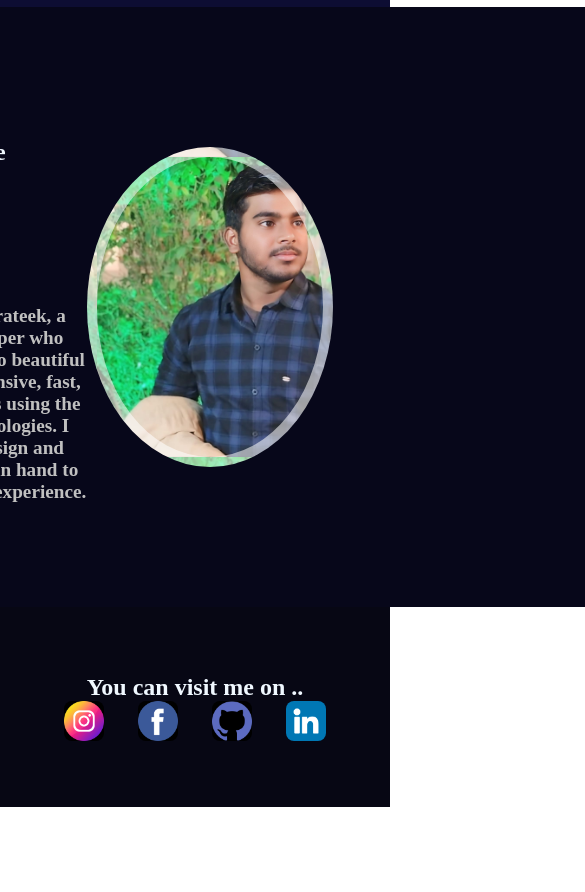
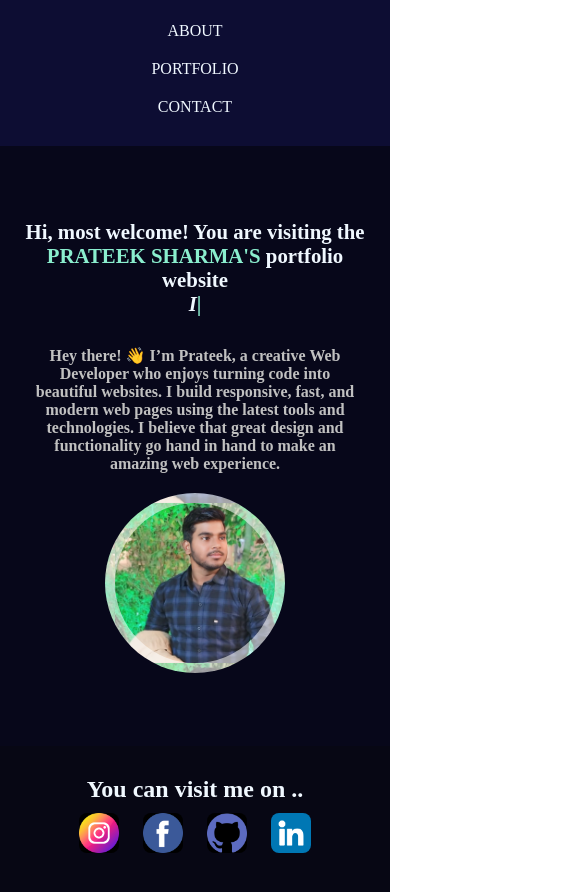
Before and after one commit to prateek-sharma7983/portfolio, a plain HTML site: page index.html in a window 390 px wide. Shown: the part 93-985 px from the top of the page, 585 px wide, since content can reach past the window. Before the commit the page ends 900 px from the top, so only its background shows below. Drawn offline with nearby package versions, Linux system fonts and the light colour scheme.

Commit message:
Add files via upload

```diff
--- a/prt.css
+++ b/prt.css
@@ -306,3 +306,123 @@ textarea:focus {
   background-color: rgb(111, 215, 185);
   transform: scale(1.03);
 }
+
+/* ---------------------- MOBILE RESPONSIVE ---------------------- */
+
+@media (max-width: 768px) {
+
+  /* Navbar */
+  .navbar {
+    height: auto;
+    flex-direction: column;
+    padding: 20px 0;
+    text-align: center;
+  }
+
+  .port {
+    margin-left: 0;
+    font-size: 2rem;
+  }
+
+  .tags {
+    flex-direction: column;
+    margin: 10px 0 0 0;
+  }
+
+  .tags a {
+    margin: 10px 0;
+    margin-right: 0;
+  }
+
+  /* Home section */
+  .main {
+    flex-direction: column;
+    height: auto;
+    padding: 30px 0;
+    text-align: center;
+  }
+
+  .text {
+    width: 90%;
+    padding: 0 10px;
+  }
+
+  h1 {
+    margin-left: 0;
+    padding-right: 0;
+    font-size: 1.5rem;
+  }
+
+  h4 {
+    margin-left: 0;
+    padding: 0 15px;
+    font-size: 1rem;
+  }
+
+  .img {
+    height: 200px;
+    width: 200px;
+    margin: 20px 0 0 0;
+  }
+
+  /* Portfolio section */
+  .prjt {
+    flex-direction: column;
+    gap: 40px;
+  }
+
+  .amz, .rock {
+    height: 180px;
+    width: 180px;
+  }
+
+  #ab, #abc {
+    margin-left: 0;
+    margin-top: 15px;
+    font-size: 1.4rem;
+  }
+
+  /* About section spacing */
+  #about {
+    margin-top: 0;
+  }
+
+  /* Contact section */
+  #contact-form {
+    width: 90%;
+    padding: 20px;
+  }
+
+  /* Footer */
+  .footer {
+    height: auto;
+    padding: 25px 0;
+  }
+
+  .logo {
+    margin: 10px;
+  }
+}
+
+/* Very small phones */
+@media (max-width: 480px) {
+
+  .img {
+    height: 160px;
+    width: 160px;
+  }
+
+  h1 {
+    font-size: 1.3rem;
+  }
+
+  .content {
+    font-size: 1rem;
+  }
+
+  .amz, .rock {
+    height: 150px;
+    width: 150px;
+  }
+
+}
```
